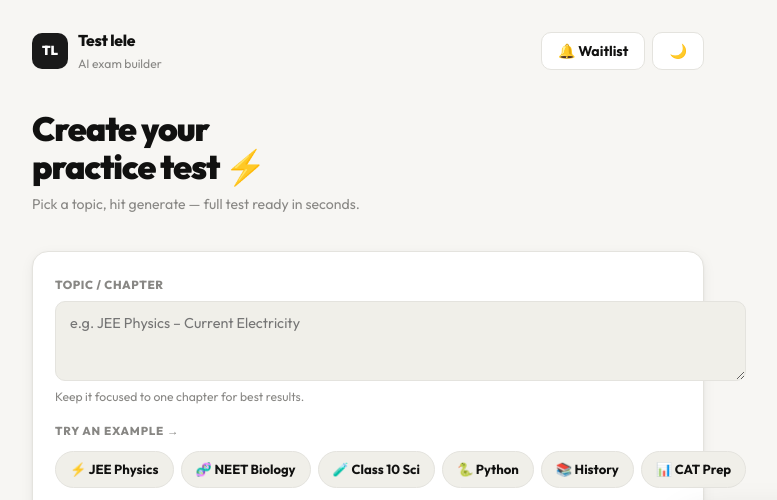
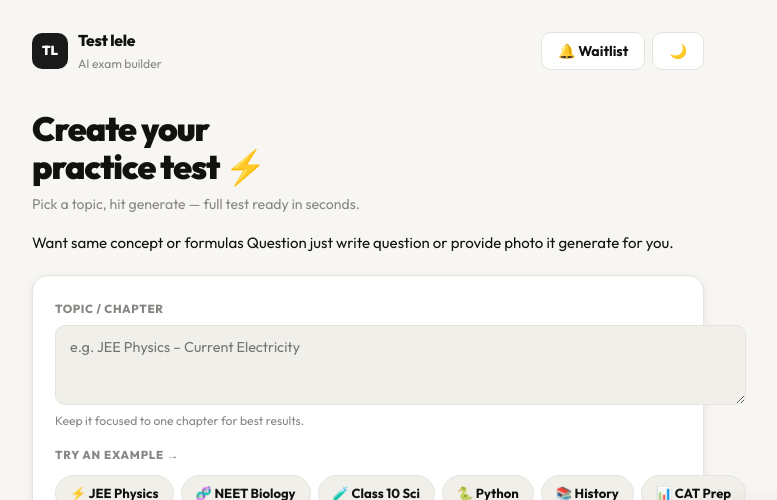
Before and after one commit to Rahul810-koder/test-lele, a FastAPI app: page /create in a window 1280 px wide. Shown: the top 500 px of the page, without its empty margins (272-1049 px from the left). Run offline with FastAPI, Linux system fonts and the light colour scheme.

Commit message:
backend/templates/index.html

```diff
--- a/templates/index.html
+++ b/templates/index.html
@@ -206,6 +206,7 @@
   <div class="create-hero">
     <h1>Create your<br/>practice test ⚡</h1>
     <p>Pick a topic, hit generate — full test ready in seconds.</p>
+    <p1>Want same concept or formulas Question just write question or provide photo it generate for you. </p1>
   </div>
 
   <div class="card" style="margin-top:14px;">
```
